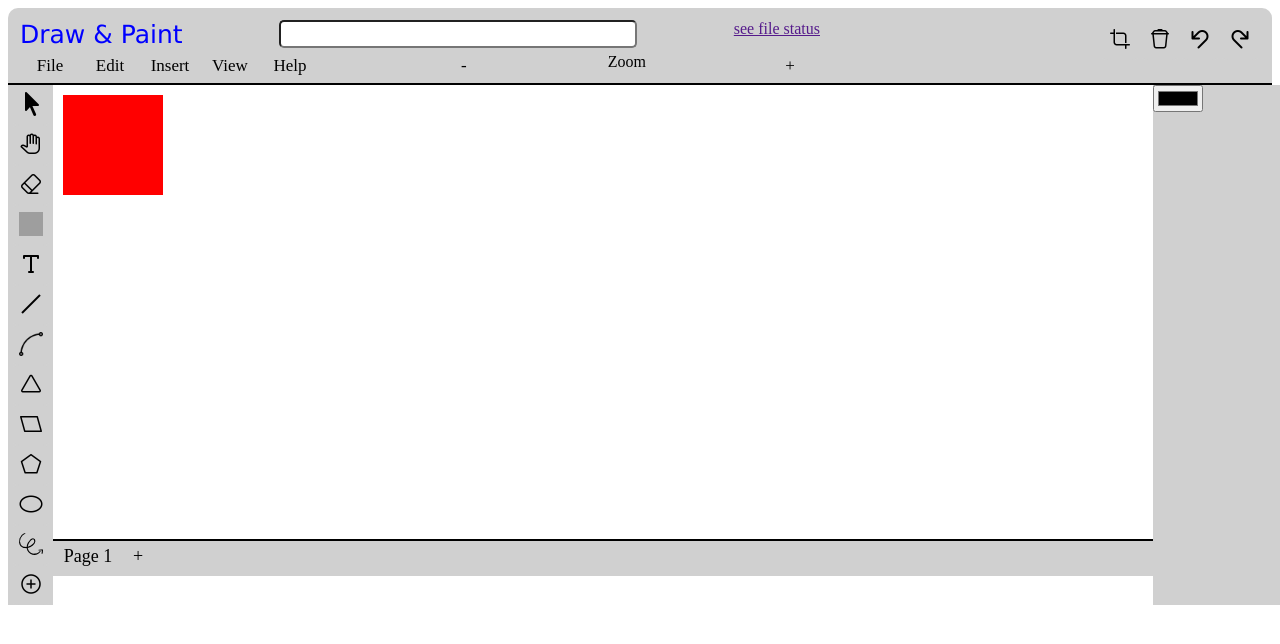
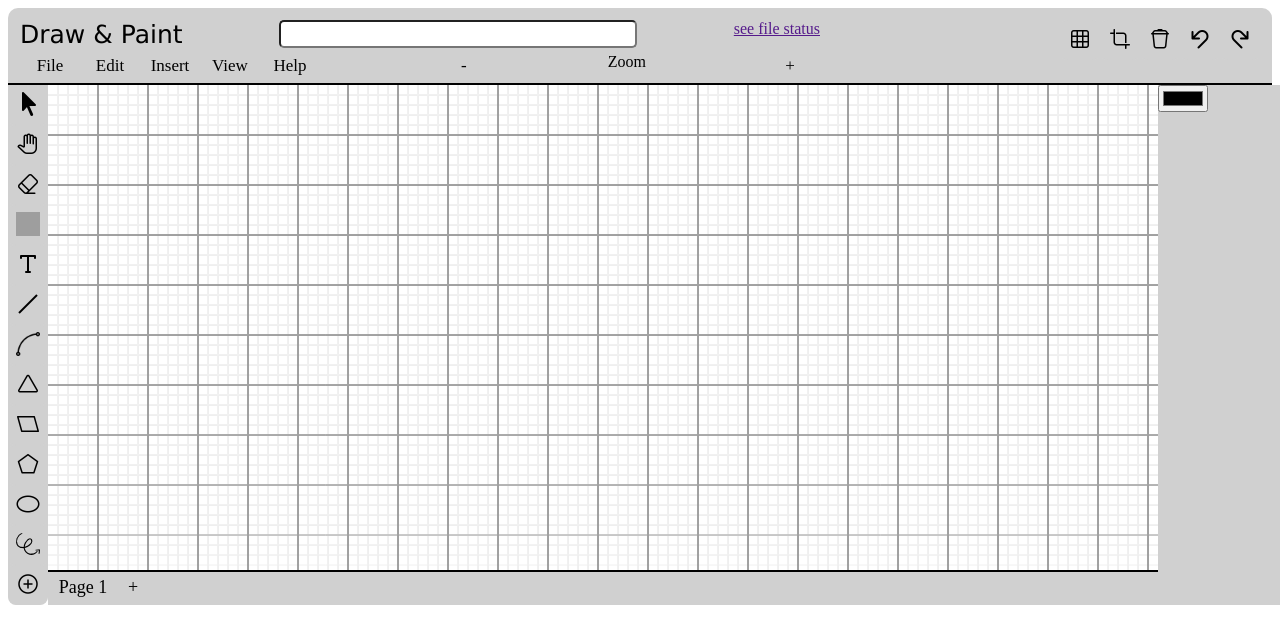
Before and after one commit to ShazaAllam2001/Paint, an Angular app in the folder paint-front/: page / in a window 1280 px wide. Shown: the top 644 px of the page. Built offline with nearby package versions, Linux system fonts and the light colour scheme; grey boxes are pictures that could not be loaded.

Commit message:
intial front

```diff
--- a/paint-front/src/app/canvas/canvas.component.css
+++ b/paint-front/src/app/canvas/canvas.component.css
@@ -0,0 +1,4 @@
+.draw-area {
+    width: 1110px;
+    height: 485px;
+}
--- a/paint-front/src/app/canvas/canvas.component.html
+++ b/paint-front/src/app/canvas/canvas.component.html
@@ -1,8 +1,7 @@
-<svg width="500" height="450">
-    <rect
-     x="10" y="10"
-     width="100" height="100"
-     fill="red"
-     />
+<div class="draw-area">
+    <canvas id="canvas" width="1110" height="485">
 
-</svg>
+
+    </canvas>
+
+</div>
--- a/paint-front/src/app/canvas/canvas.component.ts
+++ b/paint-front/src/app/canvas/canvas.component.ts
@@ -6,10 +6,61 @@ import { Component, OnInit } from '@angular/core';
   styleUrls: ['./canvas.component.css']
 })
 export class CanvasComponent implements OnInit {
+  currWidth = 1110;
+  currHeight = 485;
 
-  constructor() { }
+  constructor() {
+  }
 
   ngOnInit(): void {
+    this.drawGrid();
+  }
+
+  drawGrid() {
+    var cnv: HTMLCanvasElement | null;
+    var ctx;
+    cnv = document.getElementsByTagName("canvas")[0];
+    ctx = cnv?.getContext("2d");
+    /* small scale */
+    // vertical lines
+    for(var i=10; i<this.currWidth; i+=10) {
+      if(ctx) {
+        ctx.moveTo(i,0);
+        ctx.lineTo(i,this.currHeight);
+        ctx.strokeStyle = "#F0F0F0";
+        ctx.stroke();
+      }
+    }
+    // horizontal lines
+    for(var i=10; i<this.currHeight; i+=10) {
+      if(ctx) {
+        ctx.moveTo(0,i);
+        ctx.lineTo(this.currWidth,i);
+        ctx.strokeStyle = "#F0F0F0";
+        ctx.stroke();
+      }
+    }
+
+    ctx?.beginPath();
+    /* large scale */
+    // vertical lines
+    for(var j=50; j<this.currWidth; j+=50) {
+      if(ctx) {
+        ctx.moveTo(j,0);
+        ctx.lineTo(j,this.currHeight);
+        ctx.strokeStyle = "#A0A0A0";
+        ctx.stroke();
+      }
+    }
+    // horizontal lines
+    for(var j=50; j<this.currHeight; j+=50) {
+      if(ctx) {
+        ctx.moveTo(0,j);
+        ctx.lineTo(this.currWidth,j);
+        ctx.strokeStyle = "#A0A0A0";
+        ctx.stroke();
+      }
+    }
   }
 
 }
--- a/paint-front/src/app/menu-bar/menu-bar.component.css
+++ b/paint-front/src/app/menu-bar/menu-bar.component.css
@@ -11,7 +11,6 @@
 #logo{
     font-family: 'Lucida Handwriting', 'Lucida Sans', 'Lucida Sans Regular', 'Lucida Grande', 'Lucida Sans Unicode', Verdana, sans-serif;
     font-size: 25px;
-    color: blue;
 }
 #file-name{
     width: 350px;
--- a/paint-front/src/app/menu-bar/menu-bar.component.html
+++ b/paint-front/src/app/menu-bar/menu-bar.component.html
@@ -22,6 +22,9 @@
 
 
     <div>
+        <button class="btn" title="Grid">
+            <img src="../assets/icons8-grid-48.png" width="24px" height="24px">
+        </button>
         <button class="btn" title="Select">
             <img src="../assets/icons8-select-48.png" width="24px" height="24px">
         </button>
--- a/paint-front/src/app/nav-bar/nav-bar.component.css
+++ b/paint-front/src/app/nav-bar/nav-bar.component.css
@@ -5,8 +5,8 @@
     white-space: nowrap;
     background-color: #D0D0D0;
     border-top: 2px solid;
-    width: 1100px;
-    height: 35px;
+    width: 1110px;
+    height: 33px;
 }
 .tab-btn {
     width: 70px;
--- a/paint-front/src/app/style-box/style-box.component.css
+++ b/paint-front/src/app/style-box/style-box.component.css
@@ -1,5 +1,5 @@
 .style-box {
     background-color: #D0D0D0;
-    width: 205px;
+    width: 200px;
     height: 520px;
 }
--- a/paint-front/src/app/tool-box/tool-box.component.css
+++ b/paint-front/src/app/tool-box/tool-box.component.css
@@ -4,8 +4,10 @@
     justify-content: space-between;
     align-items: center;
     background-color: #D0D0D0;
-    width: 45px;
+    width: 40px;
     height: 520px;
+    border-bottom-left-radius: 10px;
+    border-bottom-right-radius: 10px;
 }
 .expand {
     position: relative;
```
Also changed, not shown: paint-front/src/assets/icons8-grid-48.png (added).
